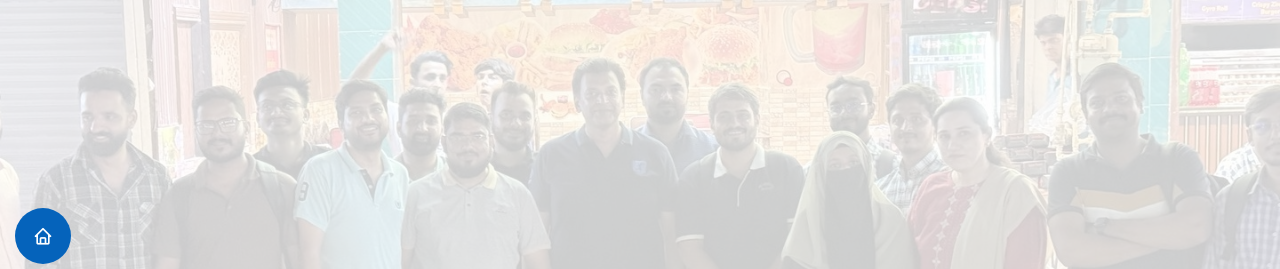
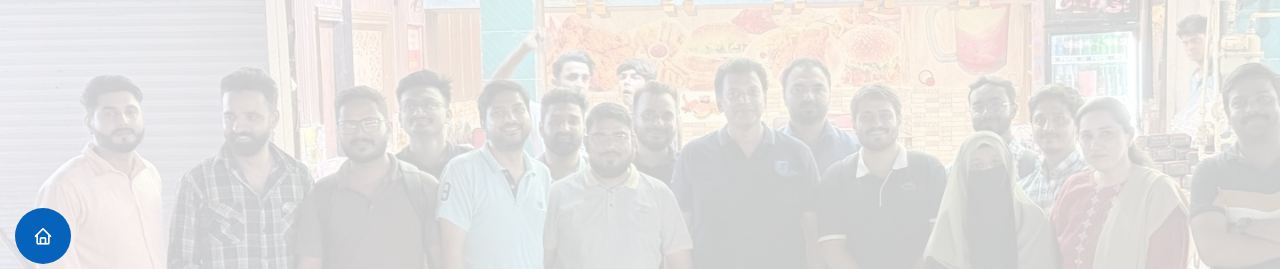
Before and after one commit to xeeshansami/myPortfolio, a plain HTML site: page index.html in a window 1280 px wide. Shown: the top 269 px of the page. Drawn offline with nearby package versions, Linux system fonts and the light colour scheme.

Commit message:
update 2006202507

```diff
--- a/assets/css/style.css
+++ b/assets/css/style.css
@@ -242,7 +242,7 @@ h1, h2, h3, h4, h5, h6 {
 #hero {
   width: 100%;
   height: 100vh;
-  background: url("../img/hero-bg2.jpeg") top right no-repeat;
+  background: url("../img/hero-bg2.jpeg") top left no-repeat;
   background-size: cover;
   position: relative;
 }
```
